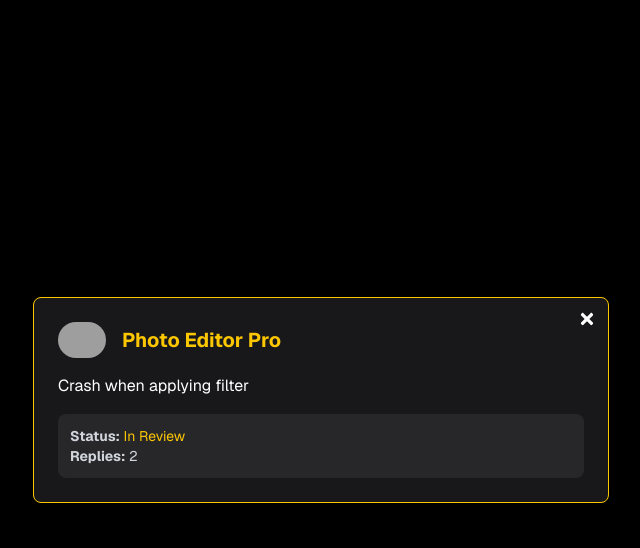
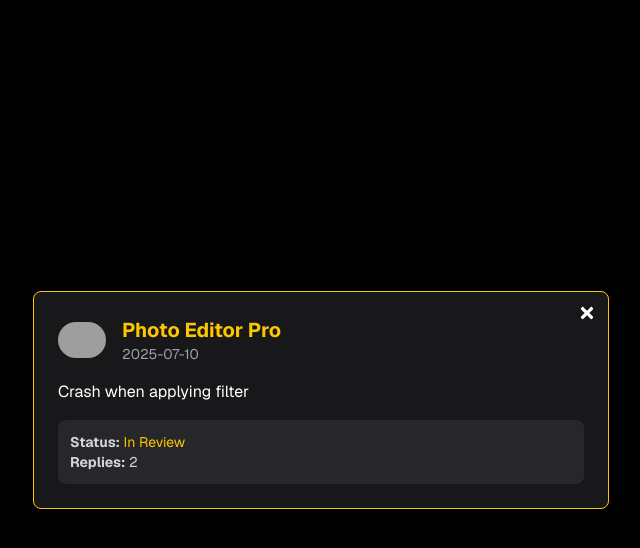
Before and after one commit to M-Sai-Charan/app-hub, a Next.js app: page /track-my-reports in a window 1280 px wide. Both pictures are taken after a click on the element 336 px from the left and 205 px from the top of the page. Shown: the top 548 px of the page, without its empty margins (319-959 px from the left). Built offline with nearby package versions, Linux system fonts and the light colour scheme; grey boxes are pictures that could not be loaded.

Commit message:
reports build issue fixes

```diff
--- a/src/app/components/ReportDetailsModal.tsx
+++ b/src/app/components/ReportDetailsModal.tsx
@@ -1,8 +1,21 @@
 import React from 'react';
 import { FaTimes } from 'react-icons/fa';
 import Image from 'next/image';
+type Report = {
+    id: string;
+    summary: string;
+    appName: string;
+    appLogo: string;
+    status: 'Pending' | 'In Review' | 'Resolved' | 'Duplicate';
+    submittedAt?: string;
+    replies: number
+};
+interface Props {
+    report: Report;
+    onClose: () => void;
+}
 
-const ReportDetailsModal = ({ report, onClose }: { report: any, onClose: () => void }) => {
+const ReportDetailsModal: React.FC<Props> = ({ report, onClose }) => {
     return (
         <div className="fixed inset-0 bg-black bg-opacity-70 z-50 flex items-center justify-center px-4">
             <div className="bg-zinc-900 w-full max-w-xl rounded-lg shadow-lg border border-yellow-400 relative overflow-hidden">
@@ -14,7 +27,8 @@
                 <div className="p-6">
                     <div className="flex items-center gap-4 mb-4">
                         <Image
-                            src={report.appLogo} alt={report.appName}
+                            src={report.appLogo}
+                            alt={report.appName}
                             width={48}
                             height={48}
                             className="rounded-full object-cover"
@@ -22,7 +36,7 @@
                         />
                         <div>
                             <h2 className="text-xl font-bold text-yellow-400">{report.appName}</h2>
-                            <p className="text-sm text-gray-400">{report.date}</p>
+                            <p className="text-sm text-gray-400">{report.submittedAt}</p>
                         </div>
                     </div>
 
```
